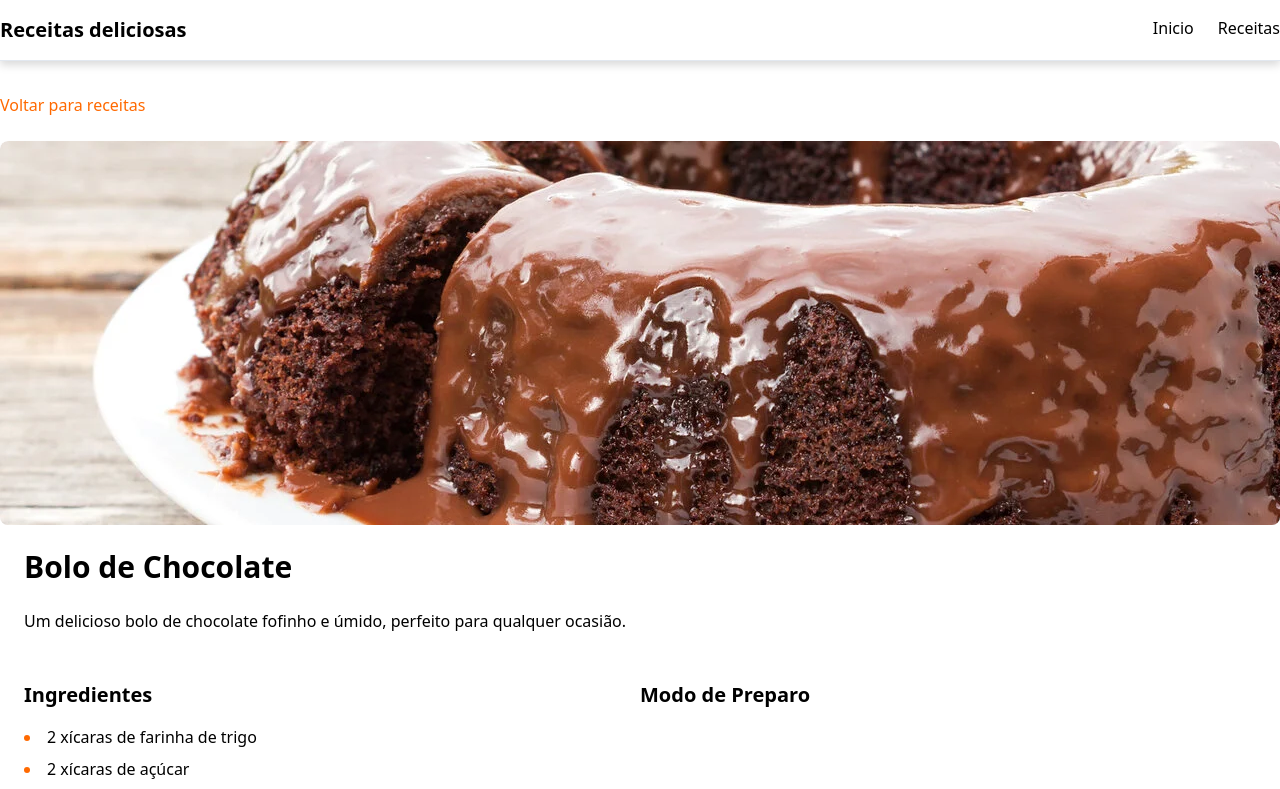
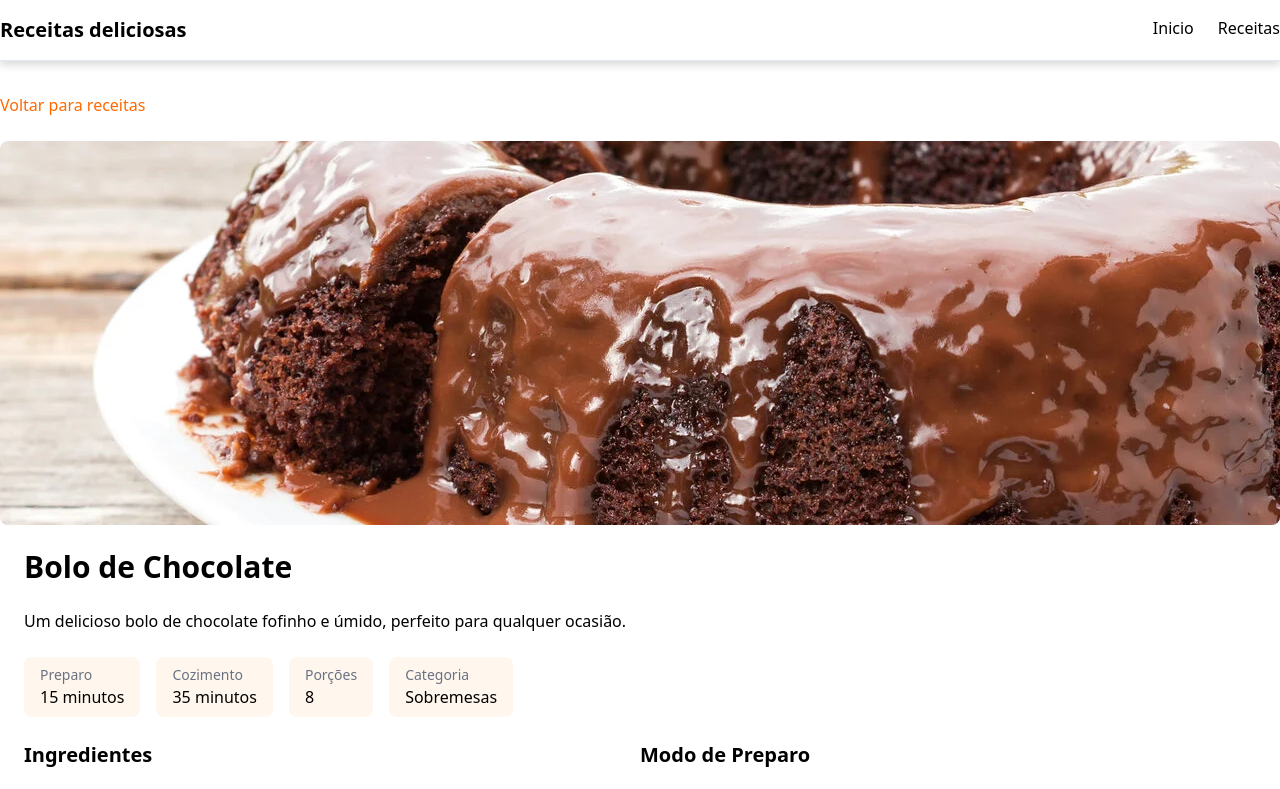
Before and after one commit to HeitorSrm/Receitas, a Next.js app: page /receitas/1 in a window 1280 px wide. Shown: the top 789 px of the page. Built offline with nearby package versions, Linux system fonts and the light colour scheme.

Commit message:
feat: componente de infos de preparo

```diff
--- a/src/app/receitas/[id]/page.tsx
+++ b/src/app/receitas/[id]/page.tsx
@@ -2,6 +2,7 @@
 import Image from "next/image";
 import { recipes } from "@/app/lib/data";
 import { notFound } from "next/navigation";
+import InfoPill from "@/components/infoPill";
 
 interface RecipesPageProps {
   params: Promise<{
@@ -42,7 +43,12 @@
             <h1 className="text-3xl font-bold">{recipe.title}</h1>
             <p>{recipe.description}</p>
 
-            <div>{/* Componentes de informações */}</div>
+            <div className="flex gap-4">
+                <InfoPill title="Preparo" info={recipe.prepTime} />
+                <InfoPill title="Cozimento" info={recipe.cookTime} />
+                <InfoPill title="Porções" info={recipe.servings} />
+                <InfoPill title="Categoria" info={recipe.category} />
+            </div>
 
             {/* Colunas */}
             <div className="grid grid-cols-2">
--- /dev/null
+++ b/src/components/infoPill/index.tsx
@@ -0,0 +1,13 @@
+interface InfoPillProps {
+    title: string;
+    info: string | number;
+}
+
+export default function InfoPill({title, info}: InfoPillProps) {
+    return (
+        <div className="rounded-lg bg-orange-50 px-4 py-2 w-fit">
+            <p className="text-sm text-gray-500">{title}</p>
+            <p className="font-medium">{info}</p>
+        </div>
+    )
+}
```
